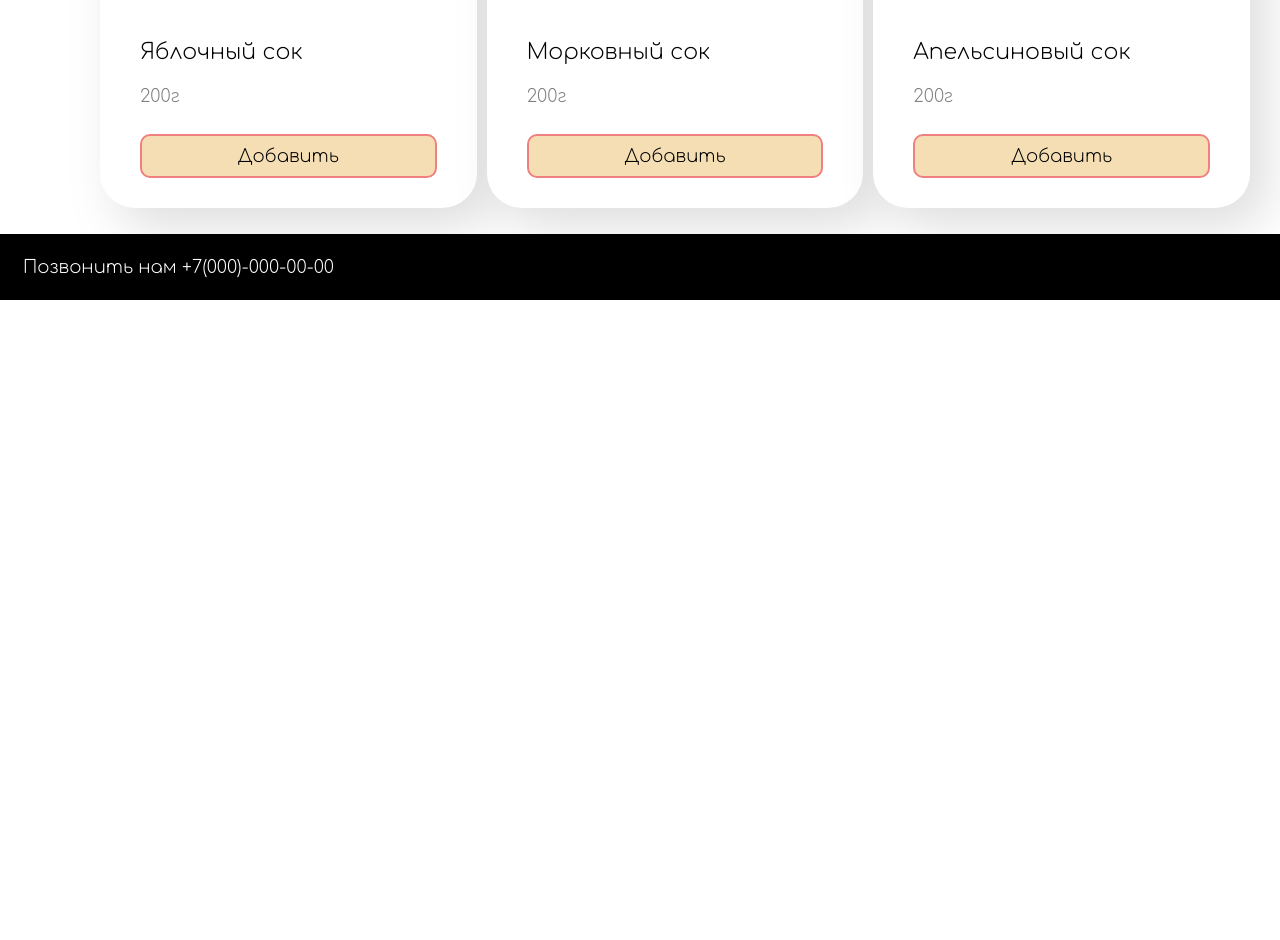
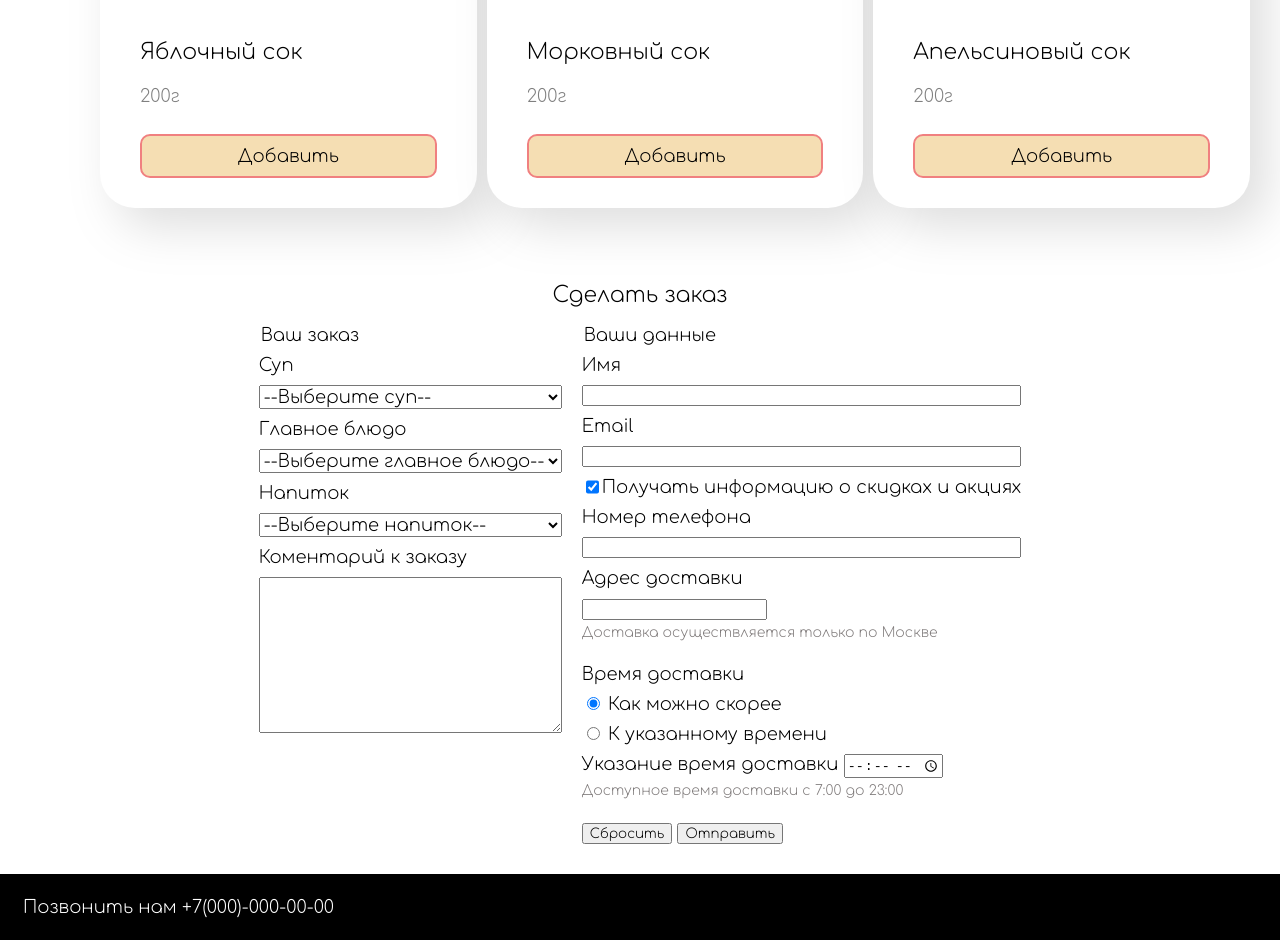
Before and after one commit to smyilik/smolkov-web-dev-2024-1, a plain HTML site: page store.html in a window 1280 px wide. Shown: the part 2041-2981 px from the top of the page. Before the commit the page ends 2341 px from the top, so only its background shows below. Drawn offline with Linux system fonts and the light colour scheme; a web font is replaced by a local one.

Commit message:
lab3_in progress

```diff
--- a/store.html
+++ b/store.html
@@ -185,6 +185,74 @@
                 </ul>
             </section>
         </main>
+
+        <div class="place-order">
+            <h2 class="font-2" id="order">Сделать заказ</h2>
+            <form method="POST" action="https://httpbin.org/post">
+                <fieldset class="your-order font-2">
+                    <legend>Ваш заказ</legend>
+                    <label for="soup">Суп</label>
+                    <select name="soup" id="soup" required class="font-2">
+                        <option>--Выберите суп--</option>
+                        <option value="1_gazpacho">Газпачо</option>
+                        <option value="2_mushroom_soup">Грибной суп</option>
+                        <option value="3_norwegian_soup">Норвежский суп</option>
+                    </select>
+                    <label for="main-dish">Главное блюдо</label>
+                    <select name="main-dish" id="main-dish" required class="font-2">
+                        <option>--Выберите главное блюдо--</option>
+                        <option value="1_chickencutletsandmashedpotatoes">Куриные котлеты</option>
+                        <option value="2_friedpotatoeswithmushrooms1">Жаренный картофель</option>
+                        <option value="3_lasagna">Лазанья</option>
+                    </select>
+                    <label for="drink">Напиток</label>
+                    <select name="drink" id="drink" required class="font-2">
+                        <option>--Выберите напиток--</option>
+                        <option value="1_applejuice">Яблочный сок</option>
+                        <option value="2_carrotjuice">Морковный сок</option>
+                        <option value="3_orangejuice">Апельсиновый сок</option>
+                    </select>
+                    <label for="comment">Коментарий к заказу</label>
+                    <textarea name="comment" id="comment" cols="20" rows="10"></textarea>
+                </fieldset>
+                <fieldset class="your-data font-2">
+                    <legend>Ваши данные</legend>
+                    <label for="name">Имя</label>
+                    <input type="text" name="name" id="name" required>
+                    <label for="email">Email</label>
+                    <input type="email" name="email" id="email" required>
+                    <div class="news-check">
+                        <input type="checkbox" name="news" id="news" checked>
+                        <label for="news">Получать информацию о скидках и акциях</label>
+                    </div>
+                    <label for="phone-num">Номер телефона</label>
+                    <input type="tel" name="phone-number" id="phone-num" required>
+                    <label for="address">Адрес доставки</label>
+                    <div class="address">
+                        <input type="text" name="address" id="address" required>
+                        <p class="font-2">Доставка осуществляется только по Москве</p>
+                    </div>
+                    <p>Время доставки</p>
+                    <div>
+                        <input type="radio" name="delievery-choice" id="asap" value="asap" checked required>
+                        <label for="asap">Как можно скорее</label>
+                    </div>
+                    <div>
+                        <input type="radio" name="delievery-choice" id="by-time" value="by-time" required>
+                        <label for="by-time">К указанному времени</label>
+                    </div>
+                    <div>
+                        <label for="delievery-time">Указание время доставки</label>
+                        <input type="time" name="delievery-time" id="delievery-time" min="7:00" max="23:00" step="300">
+                        <p class="font-2">Доступное время доставки с 7:00 до 23:00</p>
+                    </div>
+                    <div>
+                        <button type="reset" class="font-2">Сбросить</button>
+                        <button type="submit" class="font-2">Отправить</button>
+                    </div>
+                </fieldset>
+            </form>
+        </div>
         <div class="footer-wrap"></div>
         <footer>
             <div class="footer font-2" id="contacts">
--- a/style.css
+++ b/style.css
@@ -219,6 +219,88 @@ th, td {
     margin-top: auto;
 }
 
+
+
+
+
+
+
+
+
+
+.place-order {
+    margin: 20px 20px;
+    padding: 10px;
+    display: flex;
+    flex-direction: column;
+    align-items: center;
+}
+
+form {
+    margin: 0;
+    padding: 0;
+    display: flex;
+    flex-direction: row;
+    flex-wrap: wrap;
+    align-content: baseline;
+    font-size: 18px;
+    gap: 20px;
+}
+
+fieldset {
+    margin: 0;
+    padding: 0;
+    display: flex;
+    flex-direction: column;
+    gap: 10px;
+    border: none;
+}
+
+fieldset > legend {
+    margin-bottom: 10px;
+}
+
+select {
+    font-size: 18px;
+}
+
+fieldset > div > p, label + input[type="checkbox"] {
+    font-size: 14px;
+    margin-top: 5px;
+    color:rgb(128, 124, 124);
+}
+
+fieldset > p {
+    margin: 0;
+}
+
+.news-check {
+    display: flex;
+    flex-direction: row;
+}
+
+.delievery-choice > legend {
+    grid-area: a;
+}
+
+#asap {
+    grid-area: b;
+}
+
+#label[for="asap"] {
+    grid-area: c;
+}
+
+#by-time {
+    grid-area: d;
+}
+
+#label[for="by-time"] {
+    grid-area: e;
+}
+
+
+
 @media (max-width: 800px) {
     .products-list {
         grid-template-columns: repeat(2, 1fr);
```
